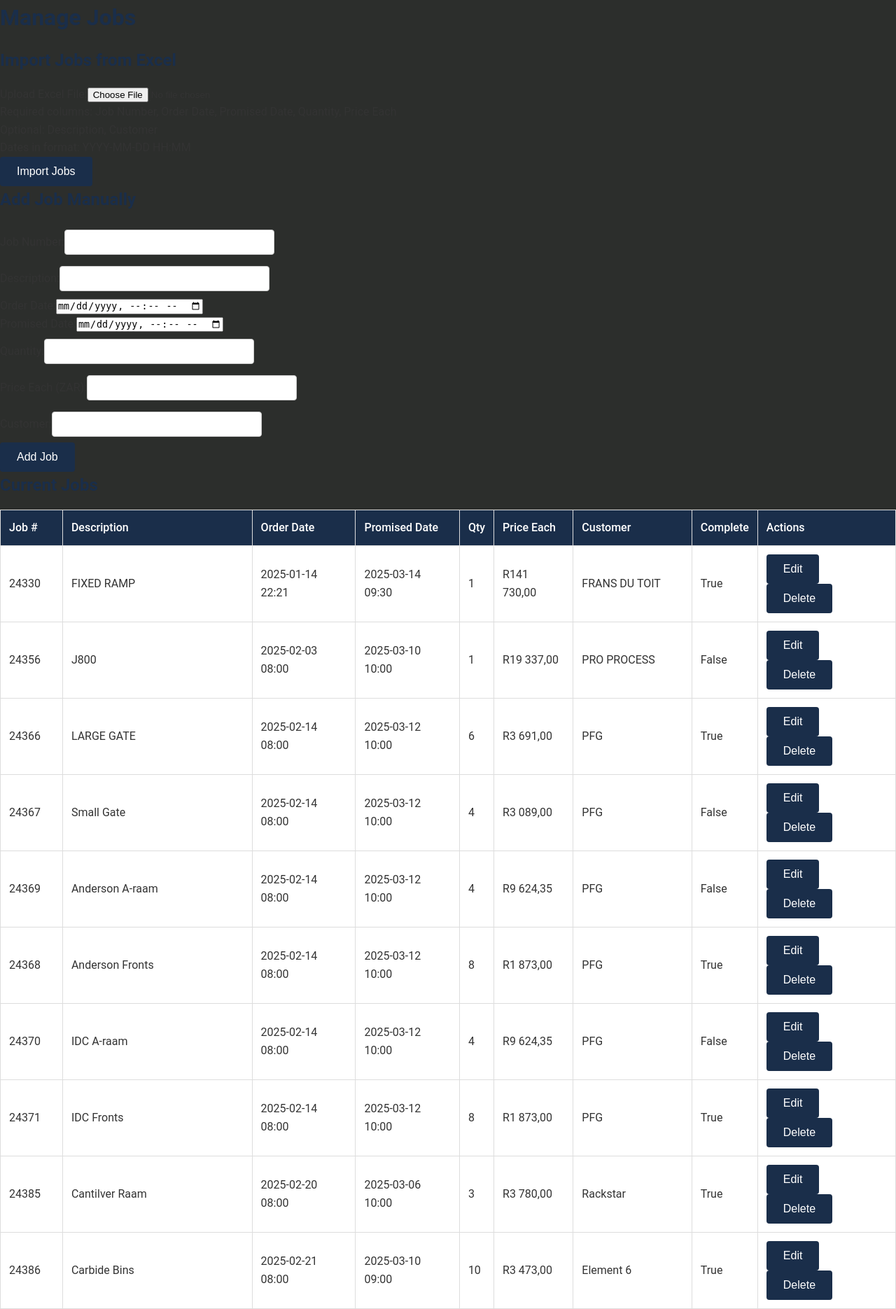
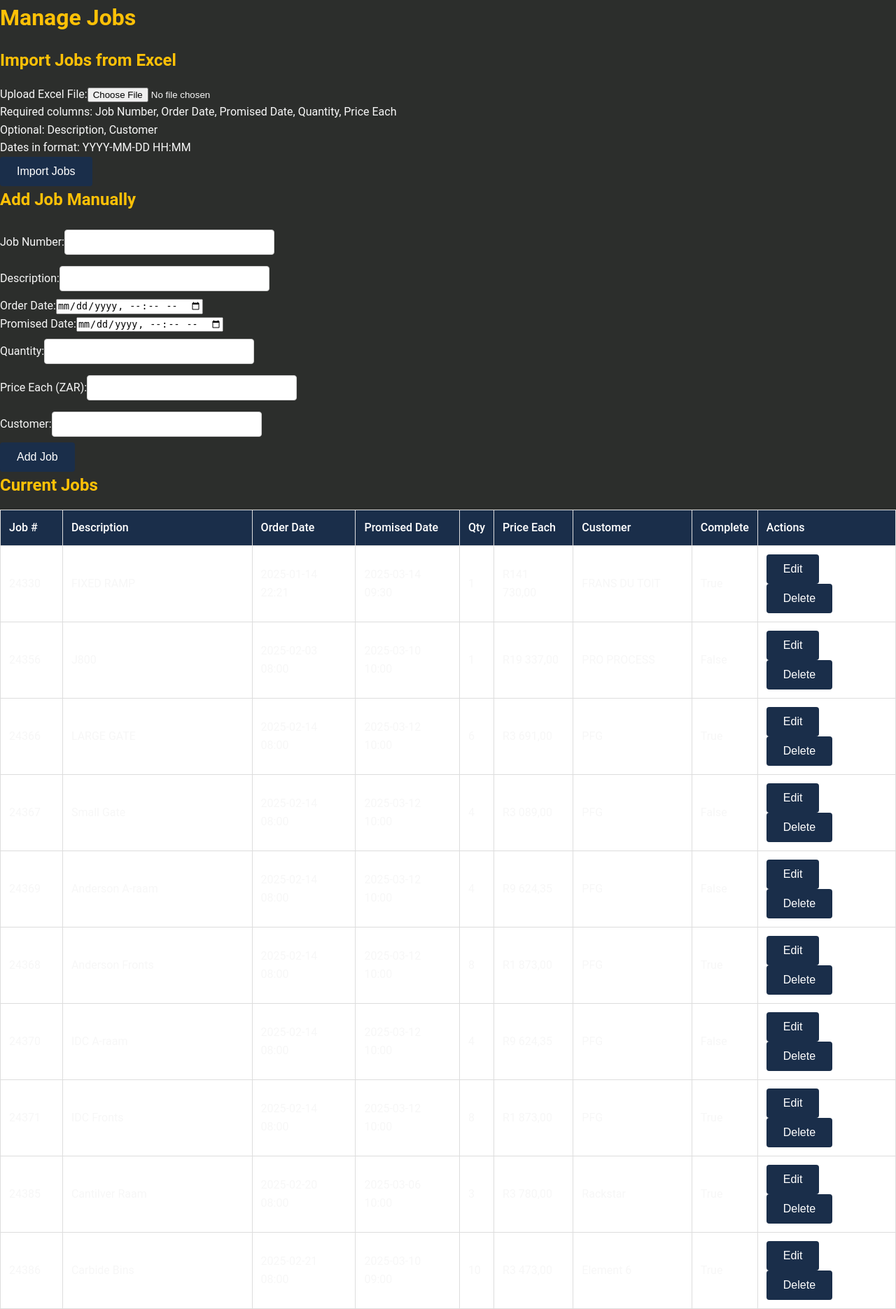
Before and after one commit to Carel2246/jobshop, a Flask app: page /add_job in a window 1280 px wide. Shown: the top 1870 px of the page at 70% size. Run offline with Flask 3, Linux system fonts and the light colour scheme.

Commit message:
Verander kleure vir leesbaarheid

```diff
--- a/static/styles.css
+++ b/static/styles.css
@@ -8,13 +8,13 @@
 body {
     font-family: 'Roboto', sans-serif;
     background-color: #2c2e2c; /* Fulcrum-inspired soft gray */
-    color: #333333; /* Darker text for readability */
+    color: #f7f7f7; /* Darker text for readability */
     line-height: 1.6;
 }
 
 /* Headings */
 h1, h2, h3 {
-    color: #1A2E4A; /* Nigelmetal dark blue */
+    color: #FFC107; /* Nigelmetal dark blue */
     margin-bottom: 1rem;
 }
 
```
